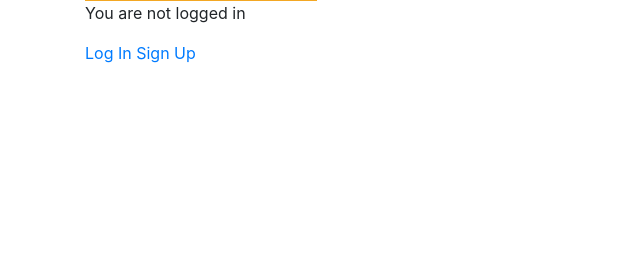
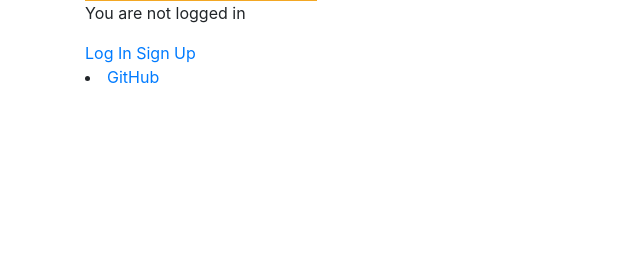
Before and after one commit to maimoy/Django-app-books-Demo, a Django app: page / in a window 1280 px wide. Shown: the part 444-704 px from the top of the page, without its empty margins (0-640 px from the left). Run offline with Django 3.2, Linux system fonts and the light colour scheme; some libraries are stand-ins or nearby versions.

Commit message:
ch7 with oauth2 github

```diff
--- a/config/settings.py
+++ b/config/settings.py
@@ -44,6 +44,7 @@ INSTALLED_APPS = [
     'allauth',
     'allauth.account',
     'allauth.socialaccount',
+    'allauth.socialaccount.providers.github',
 
     #local
     'accounts',
--- a/templates/home.html
+++ b/templates/home.html
@@ -1,5 +1,7 @@
 {% extends '_base.html' %}
 {% load static %}
+{% load socialaccount %}
+{% load account %}
 
 {% block title %}Home{% endblock title %}
 
@@ -11,7 +13,23 @@
         <p><a href="{% url 'account_logout' %}">Log Out</a></p>
     {% else %}
         <p>You are not logged in</p>
-        <a href="{% url 'account_login' %}">Log In</a>
+        <a href="{% provider_login_url 'github' %}">Log In</a>
         <a href="{% url 'account_signup' %}">Sign Up</a>
     {% endif %}
+    {% get_providers as socialaccount_providers %}
+
+    {% for provider in socialaccount_providers %}
+    {% if provider.id == "openid" %}
+    {% for brand in provider.get_brands %}
+    <li>
+        <a title="{{brand.name}}" class="socialaccount_provider {{provider.id}} {{brand.id}}"
+            href="{% provider_login_url provider.id openid=brand.openid_url process=process %}">{{brand.name}}</a>
+    </li>
+    {% endfor %}
+    {% endif %}
+    <li>
+        <a title="{{provider.name}}" class="socialaccount_provider {{provider.id}}"
+            href="{% provider_login_url provider.id process=process scope=scope auth_params=auth_params %}">{{provider.name}}</a>
+    </li>
+    {% endfor %}
 {% endblock content %}
```
